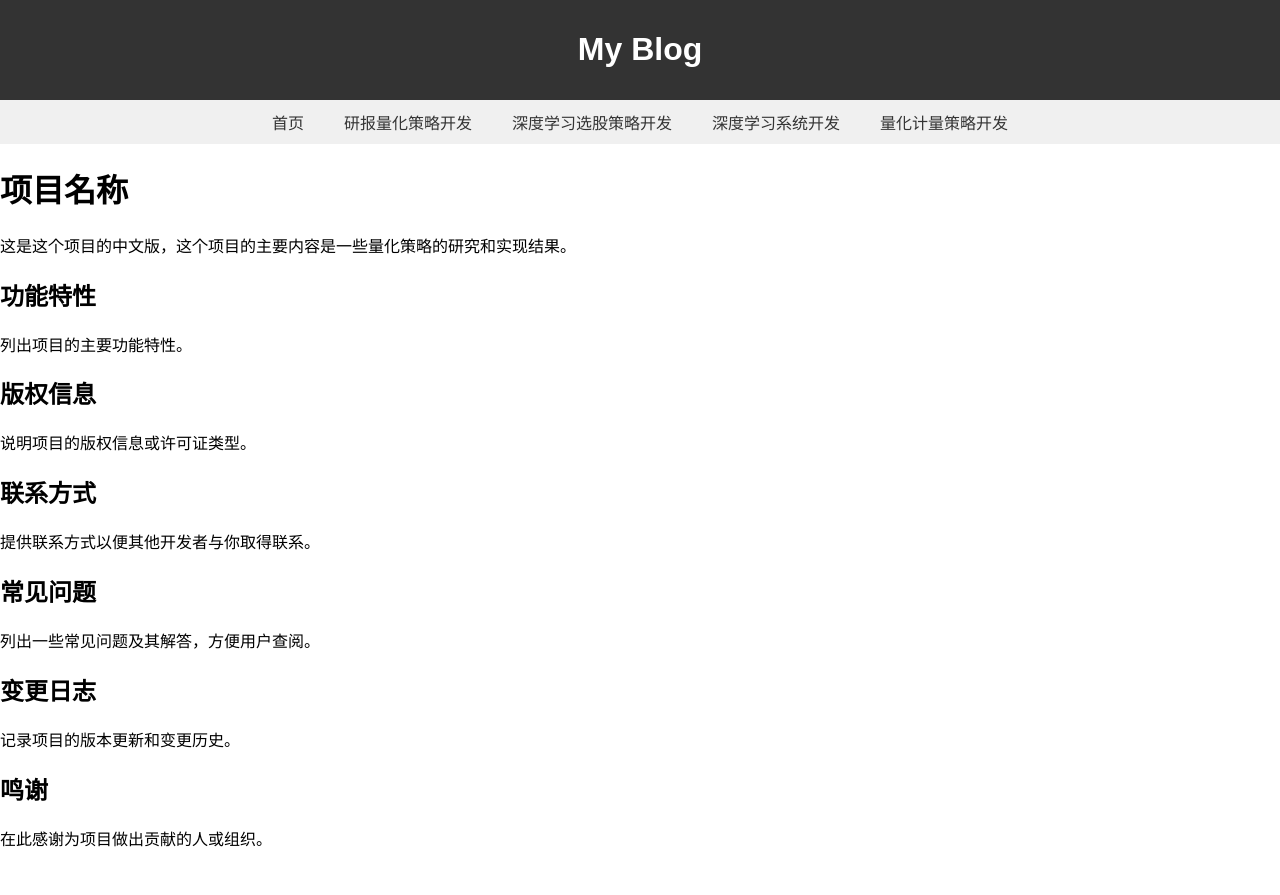
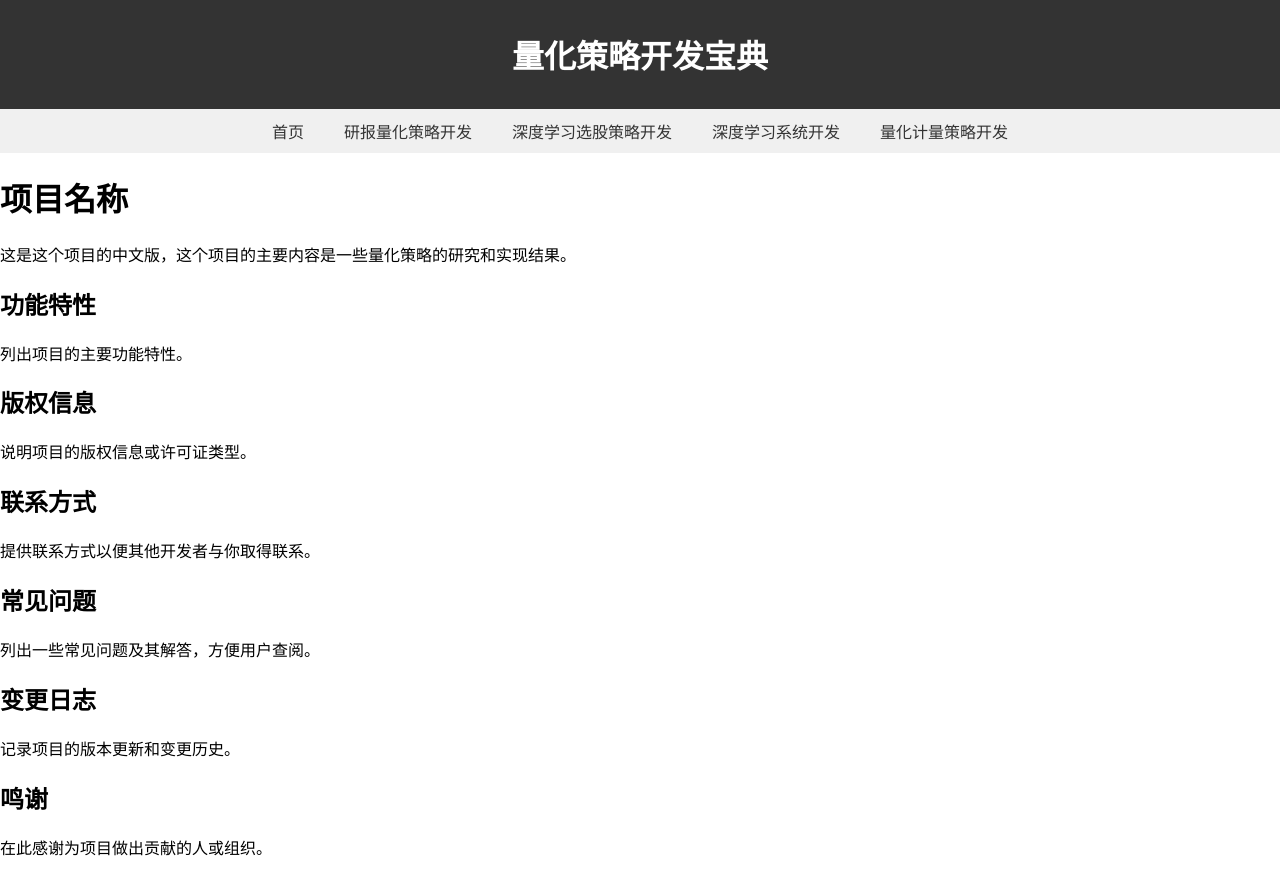
Before and after one commit to pzhu-bu/pzhu-bu.github.io, a Jekyll site: the page built from README.md, in a window 1280 px wide. Shown: the top 895 px of the page. Built offline with Jekyll 4.4.1, drawn with Linux system fonts in a browser that asks for light colours; nearby versions of some CDN libraries; our own code applies the rules of GitHub Pages for plain Markdown files.

Commit message:
更新标题
Co-Authored-By: pei zhu <141509161+pzhu-bu@users.noreply.github.com>

```diff
--- a/_config.yml
+++ b/_config.yml
@@ -1,4 +1,4 @@
-title: My Blog
+title: 量化策略开发宝典
 theme: jekyll-theme-cayman
 plugins:
   - jekyll-seo-tag
```
